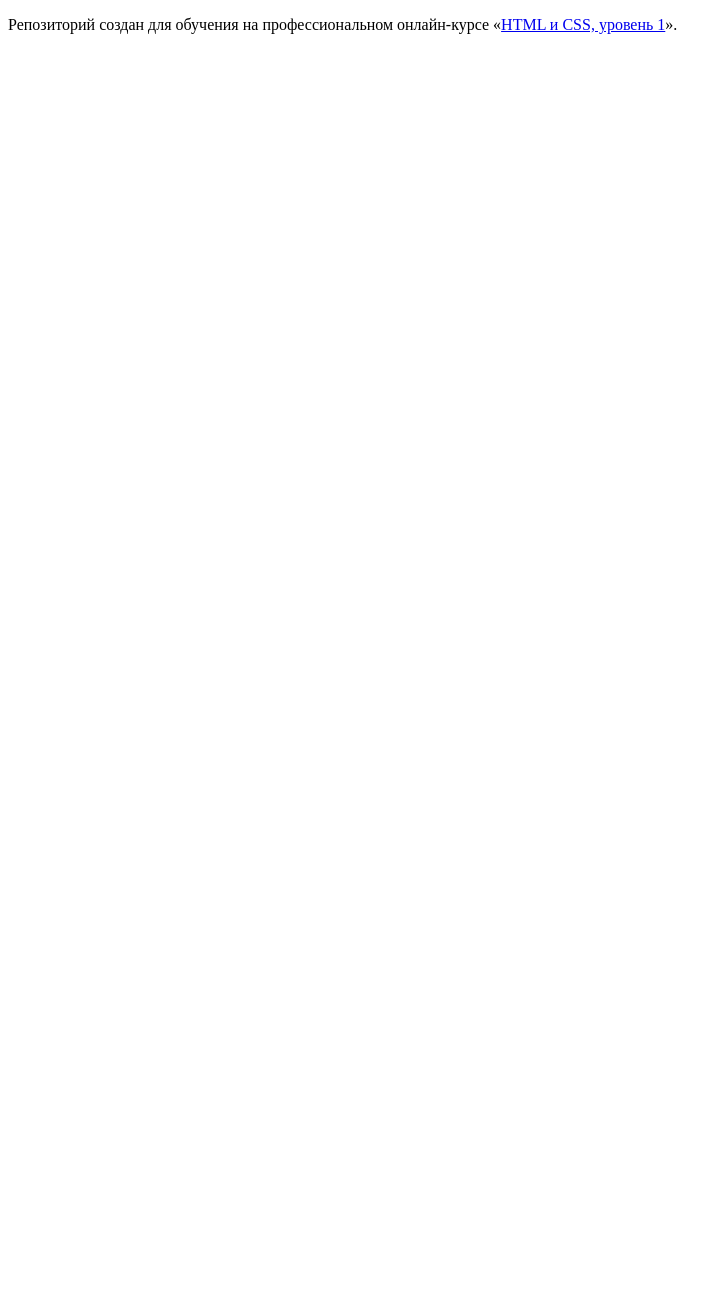
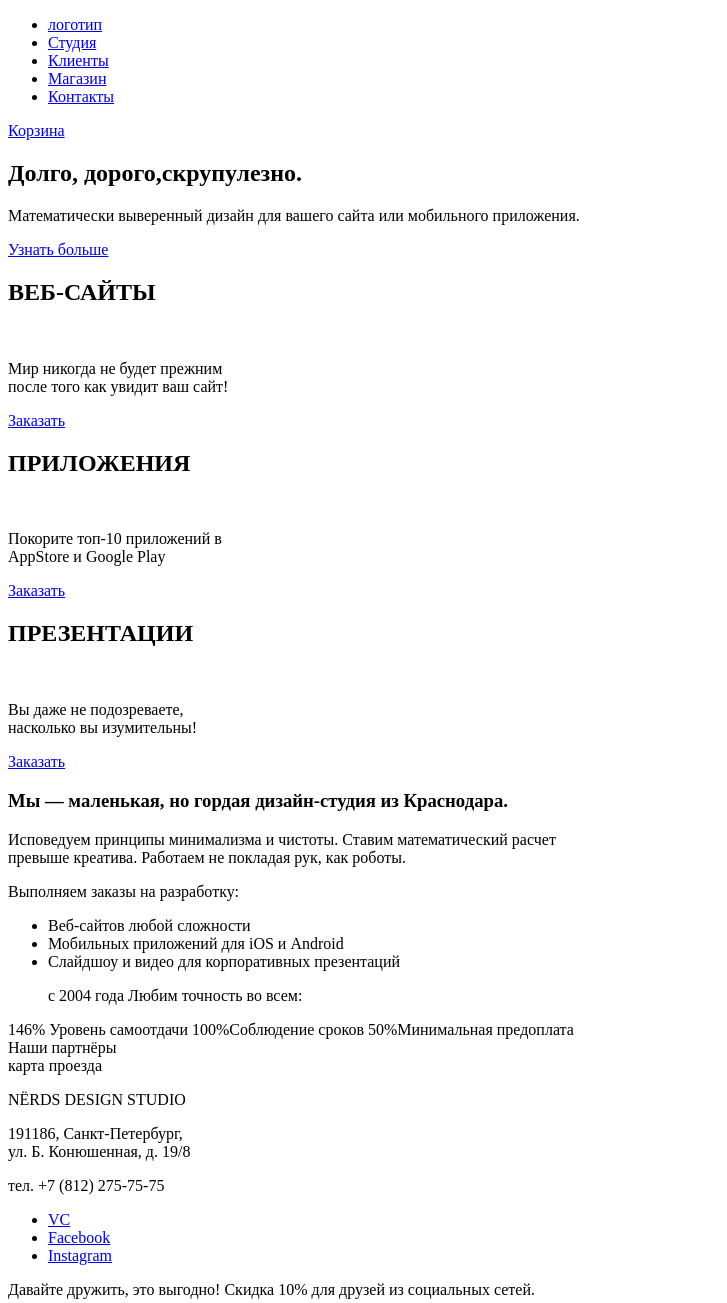
Before and after one commit to Dima-max/1246195-nerds-27, a plain HTML site: page index.html in a window 1280 px wide. Shown: the top 1303 px of the page, without its empty margins (0-727 px from the left). Before the commit the page ends 800 px from the top, so only its background shows below. Drawn offline with Linux system fonts and the light colour scheme.

Commit message:
Разметил index.html
Проверил валидатором.
- По смысловой правильности расставленных тегов пока не  уверен.
- Классы пока не добавлял (итак медленно продвигаюсь)
- Тех. задание читал бегло..
планирую доделать вторым заходом

```diff
--- a/index.html
+++ b/index.html
@@ -5,6 +5,129 @@
     <title>HTML Academy: Нёрдс</title>
   </head>
   <body>
+    <header>
+    <nav>
+      <ul>
+           <li> <a href="#">логотип</a></li>
+           <li> <a href="#">Студия</a> </li>
+           <li> <a href="#">Клиенты</a> </li>
+           <li> <a href="catalog.html">Магазин</a> </li>
+           <li> <a href="#">Контакты</a> </li>
+      </ul>
+
+      <a href="#"> Корзина </a>
+
+    </nav>
+
+  </header>
+
+
+  <main>
+
+    <article>
+
+       <h1>Долго, дорого,скрупулезно.</h1>
+
+       <p>Математически выверенный дизайн
+       для вашего сайта или мобильного приложения.</p>
+
+       <a href="#">Узнать больше</a>
+
+</article>
+
+    <section>
+      <div>
+    <h2> ВЕБ-САЙТЫ    </h2>
+
+    <img src="#" alt="">
+
+    <p>Мир никогда не будет прежним<br> после того как увидит ваш сайт!</p>
+
+      <a href="#">Заказать</a>
+</div>
+
+    <div>
+          <h2> ПРИЛОЖЕНИЯ    </h2>
+
+          <img src="#" alt="">
+
+
+         <p>Покорите топ-10 приложений в<br> AppStore и Google Play</p>
+
+         <a href="#">Заказать</a>
+  </div>
+
+
+    <div>
+            <h2> ПРЕЗЕНТАЦИИ    </h2>
+
+            <img src="#" alt="">
+
+            <p>Вы даже не подозреваете,<br> насколько вы изумительны!</p>
+
+            <a href="#">Заказать</a>
+
+  </div>
+</section>
+  </main>
+<article>
+  <h3>Мы — маленькая, но гордая дизайн-студия из Краснодара.</h3>
+
+  <p>Исповедуем принципы минимализма и чистоты. Ставим математический расчет<br>
+превыше креатива. Работаем не покладая рук, как роботы.</p>
+
+
+     <p>Выполняем заказы на разработку:</p>
+<ul>
+     <li>Веб-сайтов любой сложности</li>
+     <li>Мобильных приложений для iOS и Android</li>
+     <li>Слайдшоу и видео для корпоративных презентаций</li>
+</ul>
+</article>
+<aside>
+  <figure>
+  <figcaption>с 2004 года Любим точность во всем:</figcaption>
+</figure>
+
+<span> 146% Уровень
+самоотдачи</span>
+
+<span>100%Соблюдение
+сроков</span>
+
+<span>50%Минимальная
+предоплата</span>
+</aside>
+
+
+  <section>Наши партнёры</section>
+
+
+<div> карта проезда</div>
+
+
+<div>
+  <p>NЁRDS DESIGN STUDIO</p>
+
+  <p>  191186, Санкт-Петербург,<br>
+      ул. Б. Конюшенная, д. 19/8</p>
+
+  <p>тел. +7 (812) 275-75-75</p>
+</div>
+
+
+<footer>
+<ul>
+<li><a href="#">VC</a></li>
+<li><a href="#">Facebook</a></li>
+<li><a href="#">Instagram</a></li>
+</ul>
+
+<p>Давайте дружить, это выгодно!
+Скидка 10% для друзей из социальных сетей.</p>
+
+
+</footer>
 
     <p>Репозиторий создан для обучения на профессиональном онлайн‑курсе «<a href="https://htmlacademy.ru/intensive/htmlcss">HTML и CSS, уровень 1</a>».</p>
 
```
Also changed, not shown: catalog.html (added, +53 -0 lines).
